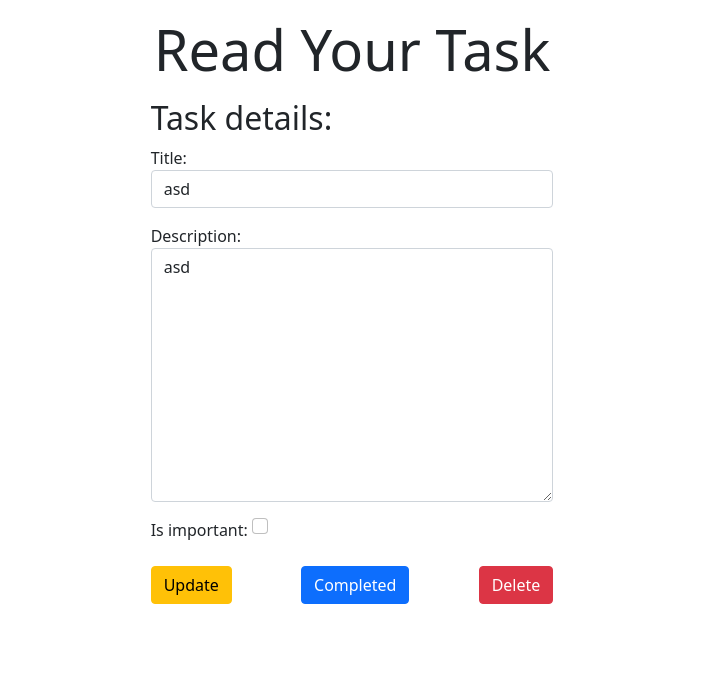
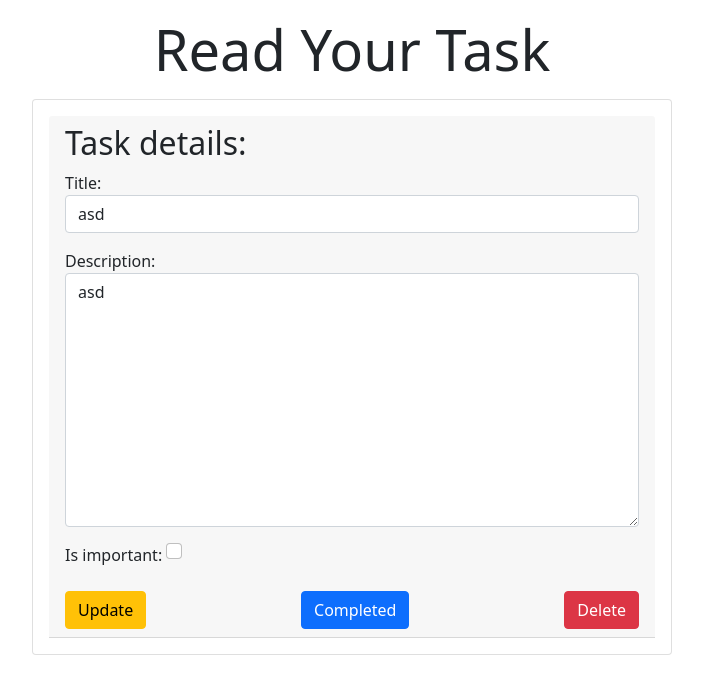
Before and after one commit to rodrigo-carrasco-ra/Django-CRUD-Auth, a Django app: page /tasks/5/ in a window 1280 px wide. Shown: the part 56-750 px from the top of the page, without its empty margins (288-991 px from the left). Run offline with Django 4.2, Linux system fonts and the light colour scheme; a user stored in the database is signed in; data comes from the database, SQL or seed files in the repository; both versions use the stored data as it was after the commit.

Commit message:
se mejora update task

```diff
--- a/tasks/templates/readtask.html
+++ b/tasks/templates/readtask.html
@@ -3,9 +3,9 @@
     {% block content %}
                 <h1 class="display-4 text-center mt-3 mb-3">Read Your Task</h1>
 
-<main class="container-fluid">
-    <div class="row">
-                <div class="col-md-4 offset-md-4">
+<main class="card mx-auto" style="width:50%;">
+    <div class="card-body">
+                <div class="card-header">
                 <h2>Task details:</h2>
 
                 {{error}}
--- a/tasks/templates/tasks.html
+++ b/tasks/templates/tasks.html
@@ -7,10 +7,8 @@
 <main class="container-fluid">
     <div class="row">
          <h1 class="display-3 text-center mt-5 mb-5">Your Pending Tasks</h1>
-        <div class="col-md-6 offset-md-3">
-
-
-<ul class="list-group">
+            <div class="col-md-6 offset-md-3">
+            <ul class="list-group">
     {% for i in tasks %}
     <a class="list-group-item" href="{% url 'readtask' i.id %}">
         <header class="d-flex justify-content-between">
```
Also changed, not shown: db.sqlite3.
